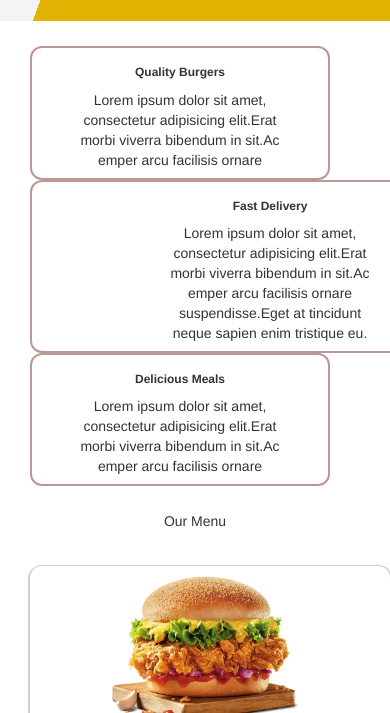
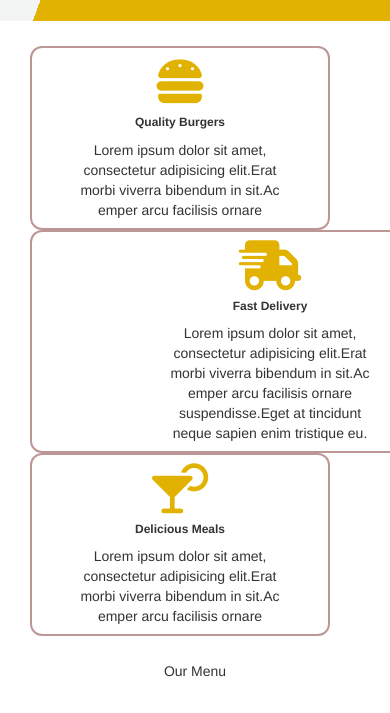
Before and after one commit to Aggrey-Odinga/Independent-Project, a plain HTML site: page index.html in a window 390 px wide. Shown: the part 870-1583 px from the top of the page. Drawn offline with nearby package versions, Linux system fonts and the light colour scheme.

Commit message:
improved layout

```diff
--- a/index.html
+++ b/index.html
@@ -8,6 +8,7 @@
     <link rel="stylesheet" href="styles.css">
     <link rel="stylesheet" href="https://maxcdn.bootstrapcdn.com/bootstrap/3.4.0/css/bootstrap.min.css">
     <link rel="stylesheet" href="https://cdnjs.cloudflare.com/ajax/libs/font-awesome/4.7.0/css/font-awesome.min.css">
+    <script src='https://kit.fontawesome.com/6938c4f81f.js' crossorigin='anonymous'></script>
 </header>
 
 <body>
@@ -45,6 +46,7 @@
     </div>
     <div class="container">
         <div class="columns">
+            <i class='fas fa-hamburger' style='font-size: 50px;color:#e2b202'></i>
             <h6><b>Quality Burgers</b></h6>
             Lorem ipsum dolor sit amet,<br>
             consectetur adipisicing elit.Erat<br>
@@ -53,6 +55,7 @@
         </div>
 
         <div class="columns1">
+            <i class='fas fa-shipping-fast' style='font-size: 50px;color:#e2b202'></i>
             <h6><b>Fast Delivery</b></h6>
             Lorem ipsum dolor sit amet,<br>
             consectetur adipisicing elit.Erat<br>
@@ -60,9 +63,11 @@
             emper arcu facilisis ornare<br>
             suspendisse.Eget at tincidunt<br>
             neque sapien enim tristique eu.
+
         </div>
 
         <div class="columns">
+            <i class='fas fas fa-cocktail' style='font-size: 50px;color:#e2b202'></i>
             <h6><b>Delicious Meals</b></h6>
             Lorem ipsum dolor sit amet,<br>
             consectetur adipisicing elit.Erat<br>
@@ -218,10 +223,7 @@
         </div>
     </div>
 
-</body>
-
-<footer>
-
 </footer>
 
+
 </html>
```
Also changed, not shown: styles.css (line endings or trailing spaces). Lines whose indentation alone changed are shown as unchanged.
